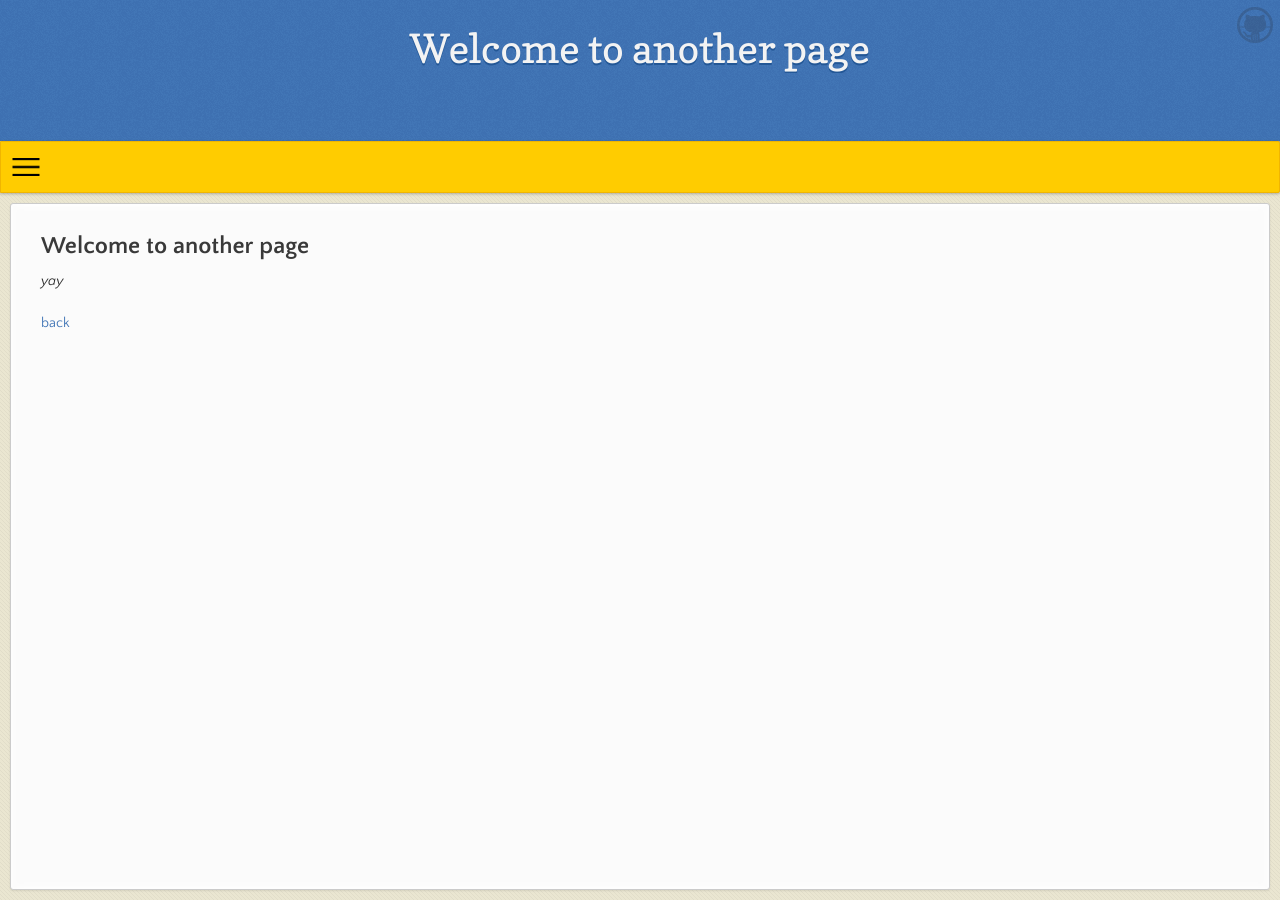
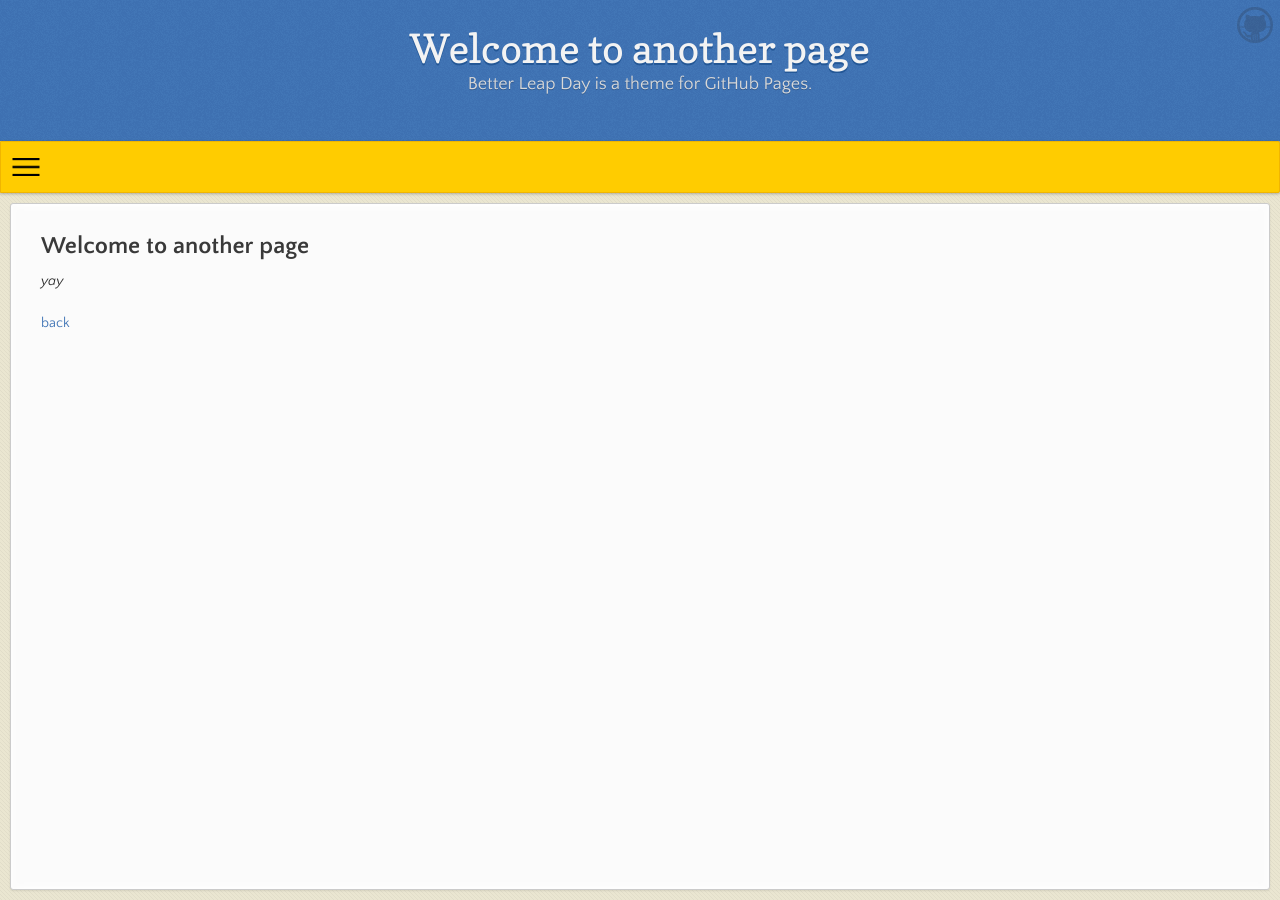
Before and after one commit to pages-themes/leap-day, a Jekyll site: the page built from another-page.md, in a window 1280 px wide. Built offline with Jekyll 4.4.1, drawn with Linux system fonts in a browser that asks for light colours; the repository's description, which GitHub fills in, is left out; our own code applies the rules of GitHub Pages for plain Markdown files.

Commit message:
Revert "upd"
This reverts commit d95258e2bdb4aa282eac95a72007b2639275c410.

```diff
--- a/_config.yml
+++ b/_config.yml
@@ -1,3 +1,5 @@
-remote_theme: alexcatze/better-leap-day
-plugins:
-- jekyll-remote-theme
+title: Better Leap Day theme
+description: Better Leap Day is a theme for GitHub Pages.
+show_downloads: true
+google_analytics:
+theme: jekyll-theme-better-leap-day
--- /dev/null
+++ b/docs/_config.yml
@@ -0,0 +1,3 @@
+remote_theme: alexcatze/better-leap-day
+plugins:
+- jekyll-remote-theme
```
Also changed, not shown: docs/_data/menu.yml (renamed from _data/menu.yml).
